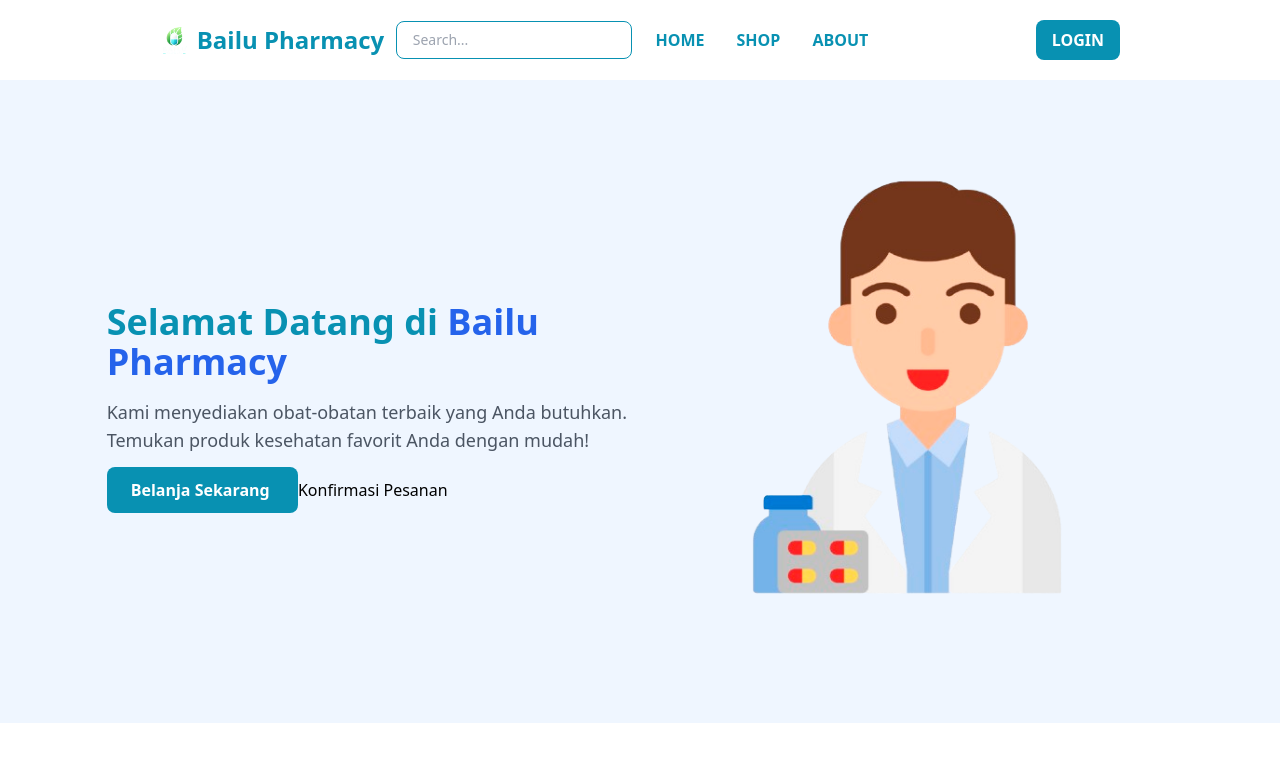
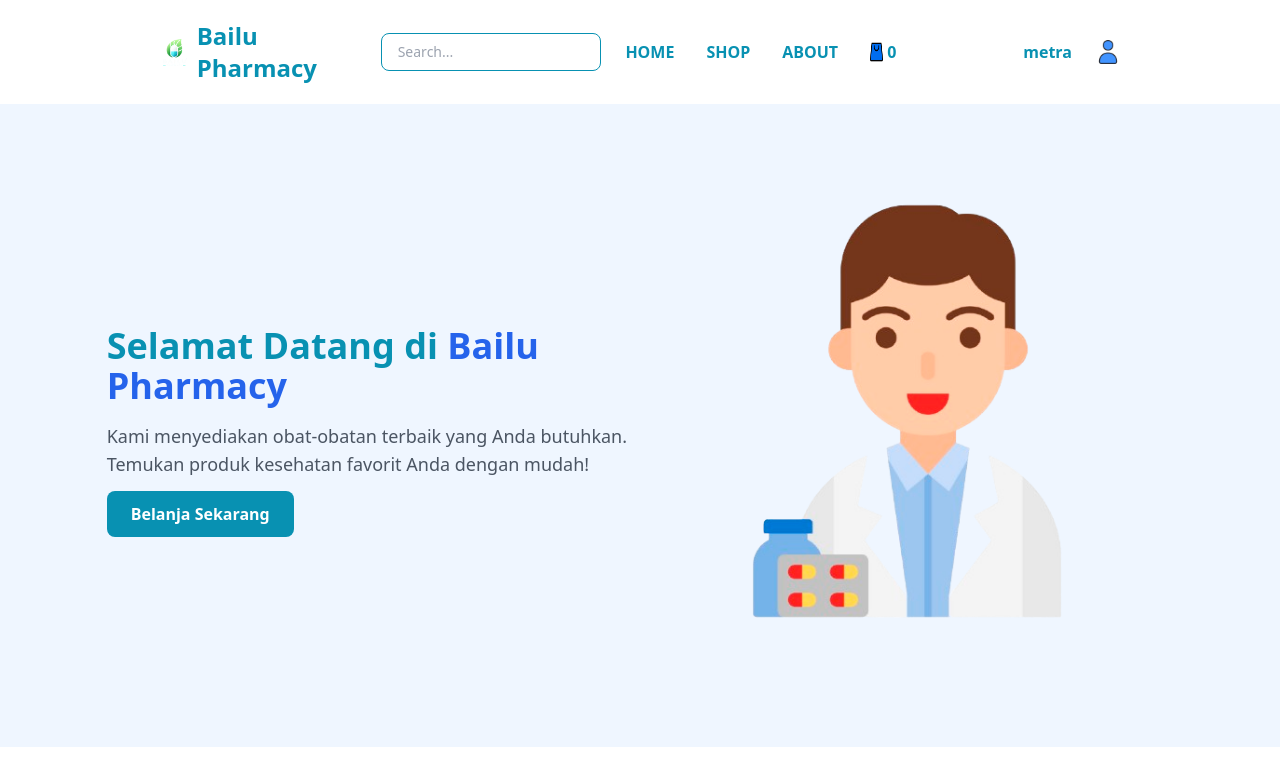
Before and after one commit to metrashandy/Web-Apotek, a PHP site: page /home.php in a window 1280 px wide. Shown: the top 761 px of the page. Run offline with PHP 8.4, Linux system fonts and the light colour scheme; a user stored in the database is signed in; data comes from the database, SQL or seed files in the repository.

Commit message:
memperbagus tampilan home dan connect ke database

```diff
--- a/home.php
+++ b/home.php
@@ -1,3 +1,26 @@
+<?php
+session_start();
+
+$host   = 'localhost';
+$user   = 'root';
+$pass   = '';
+$dbname = 'apotek';
+
+$koneksi = new mysqli($host, $user, $pass, $dbname);
+if ($koneksi->connect_error) {
+  die("Koneksi gagal: " . $koneksi->connect_error);
+}
+
+$query        = "SELECT id_obat, nama_obat, stok_obat, harga_satuan, id_jenis FROM tb_obat LIMIT 12";
+$result       = $koneksi->query($query);
+$all_products = [];
+if ($result) {
+  while ($row = $result->fetch_assoc()) {
+    $all_products[] = $row;
+  }
+}
+?>
+
 <!doctype html>
 <html>
 
@@ -32,6 +55,16 @@
 <script>
   let cart = []; // Array untuk menyimpan pesanan sementara
 
+  // Function to update the cart count in the navbar
+  function updateCartCount() {
+    const cartCountElement = document.getElementById('cart-count');
+    if (cartCountElement) {
+      // Calculate total quantity
+      const totalQuantity = cart.reduce((total, item) => total + item.jumlah, 0);
+      cartCountElement.textContent = totalQuantity;
+    }
+  }
+
   function showPopup() {
     document.getElementById('popup').style.display = 'block';
     document.getElementById('popup-overlay').style.display = 'block';
@@ -63,25 +96,25 @@
             jumlah: 1,
           });
         }
-
-        // Tampilkan popup setelah data ditambahkan
         renderCart();
+        updateCartCount(); // Update cart count after adding
         showPopup();
       })
       .catch(error => console.error('Error fetching data:', error));
   }
 
-
   function removeFromCart(index) {
     cart.splice(index, 1);
     renderCart();
+    updateCartCount(); // Update cart count after removing
   }
 
   function updateQuantity(index, jumlah) {
     if (jumlah > 0) {
-      cart[index].jumlah = jumlah;
+      cart[index].jumlah = parseInt(jumlah, 10);
     }
     renderCart();
+    updateCartCount(); // Update cart count after quantity change
   }
 
   function renderCart() {
@@ -114,25 +147,22 @@
       return;
     }
 
-  // Membuat FormData untuk mengirim data dalam bentuk form
     const formData = new FormData();
-
-  // Menambahkan data obat dan jumlah item ke dalam FormData
-  cart.forEach((item, index) => {
+    cart.forEach((item) => {
       formData.append('Id_Obat[]', item.id);
       formData.append('jumlah_item[]', item.jumlah);
     });
 
-  // Mengirim data menggunakan metode POST
     fetch('pesanan.action.php', {
         method: 'POST',
-    body: formData,
+        body: formData
       })
       .then(response => {
         if (response.ok) {
           alert('Pesanan berhasil dikonfirmasi!');
           cart = [];
           renderCart();
+          updateCartCount(); // Reset cart count after successful order
           hidePopup();
         } else {
           alert('Gagal mengkonfirmasi pesanan.');
@@ -141,12 +171,62 @@
       .catch(error => console.error('Error submitting order:', error));
   }
 
+  // Initialize cart count on page load
+  document.addEventListener('DOMContentLoaded', updateCartCount);
 </script>
-
 
 <body>
   <!-- Navbar -->
-  <?php include "navbar.php"; ?>
+  <header class="sticky py-5">
+    <nav class="w-9/12 flex flex-row mx-auto items-center">
+      <div class="flex items-center basis-1/4">
+        <a href="home.php" class="flex items-center">
+          <img src="image/logo.png" class="h-8 mr-2" alt="logo" />
+          <span class="text-2xl font-semibold text-cyan-600">Bailu Pharmacy</span>
+        </a>
+      </div>
+      <div class="basis-1/4 flex items-center justify-start mr-2">
+        <input
+          type="text"
+          placeholder="Search..."
+          class="px-4 py-2 border rounded-lg text-sm border-cyan-600 w-full focus:outline-none focus:ring focus:ring-cyan-300" />
+      </div>
+      <div class="basis-1/4 flex items-center justify-start">
+        <a href="home.php" class="mx-4 font-semibold text-cyan-600 hover:text-cyan-700">
+          <span>HOME</span>
+        </a>
+        <a href="shop.php" class="mx-4 font-semibold text-cyan-600 hover:text-cyan-700">
+          <span>SHOP</span>
+        </a>
+        <a href="#" class="mx-4 font-semibold text-cyan-600 hover:text-cyan-700">
+          <span>ABOUT</span>
+        </a>
+        <!-- Updated Cart Button with Dynamic Count -->
+        <button onclick="showPopup()" class="mx-4 font-semibold text-cyan-600 hover:text-cyan-700 flex items-center">
+          <img src="image/icon-shop.png" alt="cart" class="h-5 w-5 mr-1" />
+          <span id="cart-count">0</span> <!-- Updated Span -->
+        </button>
+      </div>
+      <div class="basis-1/4 flex justify-end items-center">
+        <?php
+        // Tampilkan ikon user dan nama jika sudah login, atau tombol login jika belum
+        if (isset($_SESSION['login']) && $_SESSION['login'] === true && !empty($_SESSION['username'])) {
+          // Tampilkan nama user
+          echo '<span class="px-4 py-2 text-cyan-600 font-semibold rounded-lg mr-2">'
+            . htmlspecialchars($_SESSION['username']) . '</span>';
+          // Tampilkan ikon user yang dapat diklik
+          echo '<a href="profile.php" class="flex items-center">';
+          echo '  <img src="image/icon-user.png" alt="User" class="h-6 w-6" />';
+          echo '</a>';
+        } else {
+          // Jika belum login, tampilkan tombol login
+          echo '<a href="login.php" class="px-4 py-2 bg-cyan-600 text-white rounded-lg font-semibold hover:bg-cyan-700">LOGIN</a>';
+        }
+        ?>
+      </div>
+    </nav>
+  </header>
+
   <!-- Pop-Up -->
   <div id="popup" style="display: none; position: fixed; top: 10%; left: 10%; width: 80%; background: #fff; border: 1px solid #ccc; padding: 20px; z-index: 1000;">
     <h2>Detail Pesanan</h2>
@@ -168,8 +248,10 @@
   </div>
 
   <!-- Overlay untuk Background Gelap -->
-  <div id="popup-overlay" style="display: none; position: fixed; top: 0; left: 0; width: 100%; height: 100%; background: rgba(0, 0, 0, 0.5); z-index: 999;" onclick="hidePopup()"></div>
-
+  <div id="popup-overlay"
+    style="display: none; position: fixed; top: 0; left: 0; width: 100%;
+              height: 100%; background: rgba(0, 0, 0, 0.5); z-index: 999;"
+    onclick="hidePopup()"></div>
 
   <section class="bg-blue-50 py-20">
     <div class="w-10/12 mx-auto flex flex-col md:flex-row items-center">
@@ -184,7 +266,6 @@
         <a href="#shop" class="px-6 py-3 bg-cyan-600 text-white rounded-lg font-semibold hover:bg-cyan-700">
           Belanja Sekarang
         </a>
-        <button onclick=" showPopup()">Konfirmasi Pesanan</button>
       </div>
       <!-- Gambar Hero -->
       <div class="md:basis-1/2 mt-8 md:mt-0">
@@ -198,22 +279,30 @@
       <h2 class="text-3xl font-bold text-cyan-600 text-center mb-8">Kategori Produk</h2>
       <div class="grid grid-cols-4 gap-6">
         <!-- Obat -->
-        <div class="flex flex-col items-center bg-white p-4 rounded-lg shadow-md transition transform hover:scale-105 hover:shadow-lg hover:outline hover:outline-2 hover:outline-cyan-300">
+        <div
+          class="flex flex-col items-center bg-white p-4 rounded-lg shadow-md transition
+                 transform hover:scale-105 hover:shadow-lg hover:outline hover:outline-2 hover:outline-cyan-300">
           <img src="image/icon-medicine.png" alt="Obat" class="w-20 h-20 mb-2" />
           <p class="text-lg font-semibold text-gray-700">Obat</p>
         </div>
         <!-- Suplemen -->
-        <div class="flex flex-col items-center bg-white p-4 rounded-lg shadow-md transition transform hover:scale-105 hover:shadow-lg hover:outline hover:outline-2 hover:outline-cyan-300">
+        <div
+          class="flex flex-col items-center bg-white p-4 rounded-lg shadow-md transition
+                 transform hover:scale-105 hover:shadow-lg hover:outline hover:outline-2 hover:outline-cyan-300">
           <img src="image/icon-supplement.png" alt="Suplemen" class="w-20 h-20 mb-2" />
           <p class="text-lg font-semibold text-gray-700">Suplemen</p>
         </div>
         <!-- Vitamin -->
-        <div class="flex flex-col items-center bg-white p-4 rounded-lg shadow-md transition transform hover:scale-105 hover:shadow-lg hover:outline hover:outline-2 hover:outline-cyan-300">
+        <div
+          class="flex flex-col items-center bg-white p-4 rounded-lg shadow-md transition
+                 transform hover:scale-105 hover:shadow-lg hover:outline hover:outline-2 hover:outline-cyan-300">
           <img src="image/icon-vitamin.png" alt="Vitamin" class="w-20 h-20 mb-2" />
           <p class="text-lg font-semibold text-gray-700">Vitamin</p>
         </div>
         <!-- Produk Bayi -->
-        <div class="flex flex-col items-center bg-white p-4 rounded-lg shadow-md transition transform hover:scale-105 hover:shadow-lg hover:outline hover:outline-2 hover:outline-cyan-300">
+        <div
+          class="flex flex-col items-center bg-white p-4 rounded-lg shadow-md transition
+                 transform hover:scale-105 hover:shadow-lg hover:outline hover:outline-2 hover:outline-cyan-300">
           <img src="image/icon-baby-product.png" alt="Produk Bayi" class="w-20 h-20 mb-2" />
           <p class="text-lg font-semibold text-gray-700">Produk Bayi</p>
         </div>
@@ -221,71 +310,41 @@
     </div>
   </section>
 
+  <!-- Produk Terlaris -->
   <section class="py-10 bg-gray-50">
     <div class="w-9/12 mx-auto">
-      <h2 class="text-3xl font-bold text-cyan-600 text-center mb-8 ">Produk Terlaris</h2>
+      <h2 class="text-3xl font-bold text-cyan-600 text-center mb-8">Produk Terlaris</h2>
       <div class="grid grid-cols-4 gap-6">
-        <!-- Produk 1 -->
+        <?php
+        if (!empty($all_products)) {
+          foreach ($all_products as $prod) {
+        ?>
             <div class="bg-white p-4 rounded-lg shadow-md hover:shadow-lg transition">
-          <img src="image/obat-antimo.jpg" alt="Produk 1" class="w-full h-32 object-contain mb-4" />
-          <h3 class="text-lg font-semibold text-gray-700 mb-2">ANTIMO HERBAL 15 ML BOX 10 SACHET</h3>
-          <p class="text-cyan-600 font-semibold mb-2">Rp 10.000</p>
-          <!-- Form Pemesanan -->
-          <button onclick="addToCart(1)">Pesan Sekarang</button>
-
-
+              <!-- Gambar produk (ubah sesuai kolom gambar di DB atau gunakan default) -->
+              <img src="path/to/your/image/<?php echo isset($prod['gambar']) ? htmlspecialchars($prod['gambar']) : 'default.png'; ?>"
+                alt="<?php echo htmlspecialchars($prod['nama_obat']); ?>"
+                class="w-full h-32 object-contain mb-4" />
+              <!-- Nama Obat -->
+              <h3 class="text-lg font-semibold text-gray-700 mb-2">
+                <?php echo htmlspecialchars($prod['nama_obat']); ?>
+              </h3>
+              <!-- Harga -->
+              <p class="text-cyan-600 font-semibold mb-2">
+                Rp <?php echo number_format($prod['harga_satuan'], 0, ',', '.'); ?>
+              </p>
+              <!-- Tombol Pesan Sekarang -->
+              <button
+                class="w-full py-2 bg-cyan-600 text-white rounded-lg hover:bg-cyan-700 transition"
+                onclick="addToCart(<?php echo (int)$prod['id_obat']; ?>)">
+                Pesan Sekarang
+              </button>
             </div>
-
-        <!-- Produk 2 -->
-        <div class="bg-white p-4 rounded-lg shadow-md hover:shadow-lg transition">
-          <img src="image/obat-panadol.png" alt="Produk 2" class="w-full h-32 object-contain mb-4" />
-          <h3 class="text-lg font-semibold text-gray-700 mb-2">PANADOL STRIP ISI 10 KAPLET</h3>
-          <p class="text-cyan-600 font-semibold mb-2">Rp 12.000</p>
-          <button onclick="addToCart(2)">Pesan Sekarang</button>
-
-        </div>
-        <!-- Produk 3 -->
-        <div class="bg-white p-4 rounded-lg shadow-md hover:shadow-lg transition">
-          <img src="image/VITACIMIN-500-MG-20-TABLET.png" alt="Produk 3" class="w-full h-32 object-contain mb-4" />
-          <h3 class="text-lg font-semibold text-gray-700 mb-2">VITACIMIN 500 MG 20 TABLET</h3>
-          <p class="text-cyan-600 font-semibold mb-2">Rp 23.000</p>
-          <button class="w-full py-2 bg-cyan-600 text-white rounded-lg hover:bg-cyan-700 transition">Beli Sekarang</button>
-        </div>
-        <!-- Produk 4 -->
-        <div class="bg-white p-4 rounded-lg shadow-md hover:shadow-lg transition">
-          <img src="image/CROWN-KANTONG-ASI-PACK-30-PCS.png" alt="Produk 4" class="w-full h-32 object-contain mb-4" />
-          <h3 class="text-lg font-semibold text-gray-700 mb-2">CROWN KANTONG ASI PACK 30 PCS</h3>
-          <p class="text-cyan-600 font-semibold mb-2">Rp 85.000</p>
-          <button class="w-full py-2 bg-cyan-600 text-white rounded-lg hover:bg-cyan-700 transition">Beli Sekarang</button>
-        </div>
-        <!-- Produk 1 -->
-        <div class="bg-white p-4 rounded-lg shadow-md hover:shadow-lg transition">
-          <img src="image/obat-antimo.jpg" alt="Produk 1" class="w-full h-32 object-contain mb-4" />
-          <h3 class="text-lg font-semibold text-gray-700 mb-2">ANTIMO HERBAL 15 ML BOX 10 SACHET</h3>
-          <p class="text-cyan-600 font-semibold mb-2">Rp 10.000</p>
-          <button class="w-full py-2 bg-cyan-600 text-white rounded-lg hover:bg-cyan-700 transition">Beli Sekarang</button>
-        </div>
-        <!-- Produk 2 -->
-        <div class="bg-white p-4 rounded-lg shadow-md hover:shadow-lg transition">
-          <img src="image/obat-panadol.png" alt="Produk 2" class="w-full h-32 object-contain mb-4" />
-          <h3 class="text-lg font-semibold text-gray-700 mb-2">PANADOL STRIP ISI 10 KAPLET</h3>
-          <p class="text-cyan-600 font-semibold mb-2">Rp 12.000</p>
-          <button class="w-full py-2 bg-cyan-600 text-white rounded-lg hover:bg-cyan-700 transition">Beli Sekarang</button>
-        </div>
-        <!-- Produk 3 -->
-        <div class="bg-white p-4 rounded-lg shadow-md hover:shadow-lg transition">
-          <img src="image/VITACIMIN-500-MG-20-TABLET.png" alt="Produk 3" class="w-full h-32 object-contain mb-4" />
-          <h3 class="text-lg font-semibold text-gray-700 mb-2">VITACIMIN 500 MG 20 TABLET</h3>
-          <p class="text-cyan-600 font-semibold mb-2">Rp 23.000</p>
-          <button class="w-full py-2 bg-cyan-600 text-white rounded-lg hover:bg-cyan-700 transition">Beli Sekarang</button>
-        </div>
-        <!-- Produk 4 -->
-        <div class="bg-white p-4 rounded-lg shadow-md hover:shadow-lg transition">
-          <img src="image/CROWN-KANTONG-ASI-PACK-30-PCS.png" alt="Produk 4" class="w-full h-32 object-contain mb-4" />
-          <h3 class="text-lg font-semibold text-gray-700 mb-2">CROWN KANTONG ASI PACK 30 PCS</h3>
-          <p class="text-cyan-600 font-semibold mb-2">Rp 85.000</p>
-          <button class="w-full py-2 bg-cyan-600 text-white rounded-lg hover:bg-cyan-700 transition">Beli Sekarang</button>
-        </div>
+        <?php
+          }
+        } else {
+          echo '<p>Tidak ada produk di database.</p>';
+        }
+        ?>
       </div>
     </div>
   </section>
--- a/src/output.css
+++ b/src/output.css
@@ -691,6 +700,10 @@ video {
   margin-top: auto;
 }
 
+.mr-1 {
+  margin-right: 0.25rem;
+}
+
 .block {
   display: block;
 }
@@ -727,6 +740,26 @@ video {
   height: 2rem;
 }
 
+.h-5 {
+  height: 1.25rem;
+}
+
+.h-6 {
+  height: 1.5rem;
+}
+
+.h-7 {
+  height: 1.75rem;
+}
+
+.h-10 {
+  height: 2.5rem;
+}
+
+.h-9 {
+  height: 2.25rem;
+}
+
 .min-h-screen {
   min-height: 100vh;
 }
@@ -751,8 +784,36 @@ video {
   width: 75%;
 }
 
+.w-auto {
+  width: auto;
+}
+
 .w-full {
   width: 100%;
+}
+
+.w-5 {
+  width: 1.25rem;
+}
+
+.w-6 {
+  width: 1.5rem;
+}
+
+.w-7 {
+  width: 1.75rem;
+}
+
+.w-10 {
+  width: 2.5rem;
+}
+
+.w-9 {
+  width: 2.25rem;
+}
+
+.w-8 {
+  width: 2rem;
 }
 
 .max-w-md {
```
Also changed, not shown: other parts of src/output.css (+27 -48 lines), image/icon-shop.png (added), image/icon-user.png (added). Lines whose indentation alone changed are shown as unchanged.
